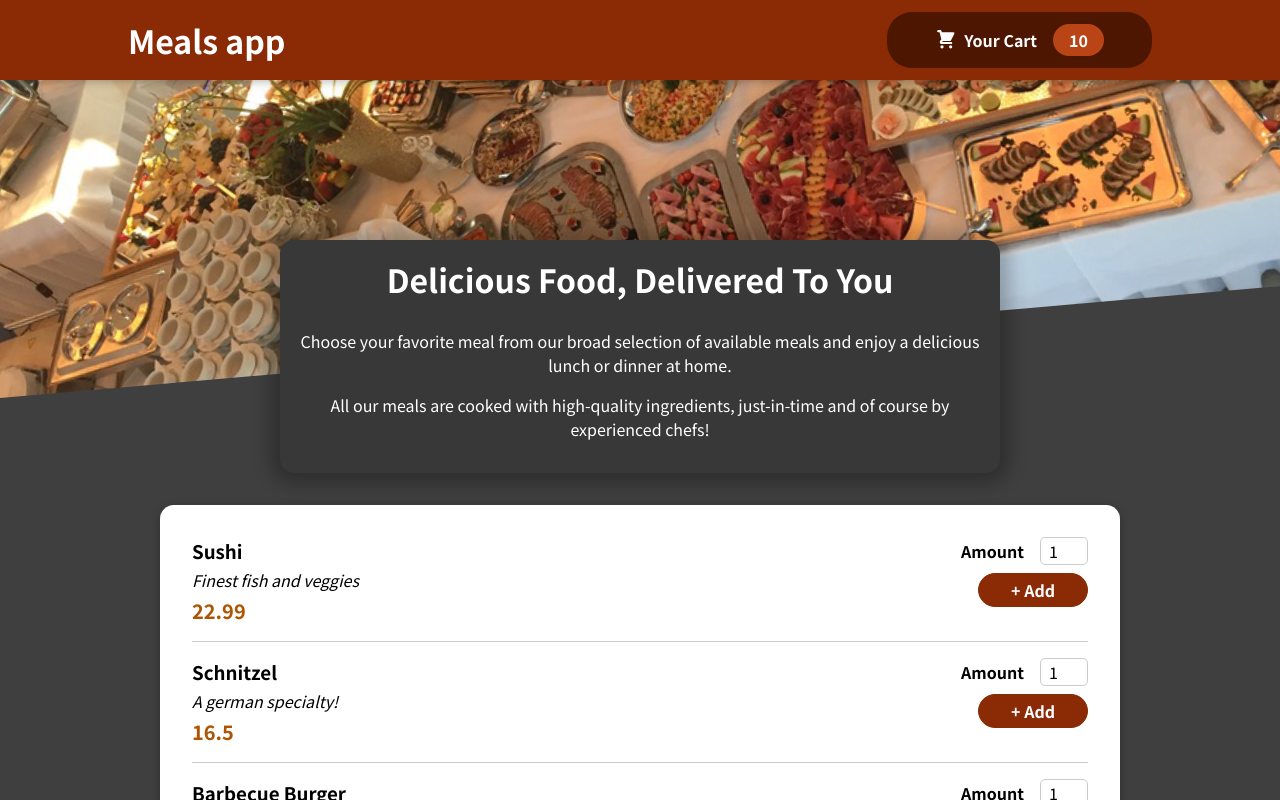
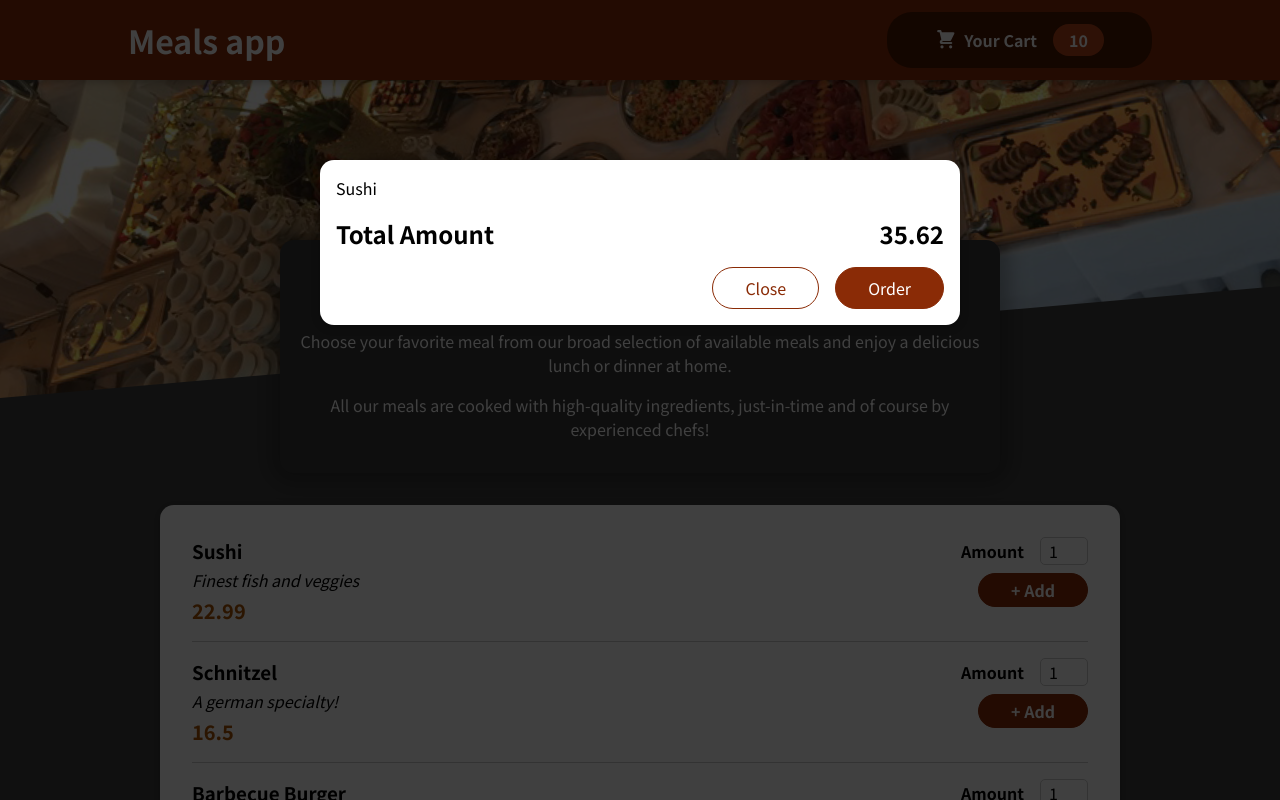
Before and after one commit to subhashini-19/FoodOrderApp, a React (Create React App) app: page / in a window 1280 px wide. Shown: the top 800 px of the page. Built offline with nearby package versions, Linux system fonts and the light colour scheme.

Commit message:
Adding Modal component

```diff
--- a/public/index.html
+++ b/public/index.html
@@ -28,6 +28,7 @@
   </head>
   <body>
     <noscript>You need to enable JavaScript to run this app.</noscript>
+    <div id="overlays"></div>
     <div id="root"></div>
     <!--
       This HTML file is a template.
--- a/src/App.js
+++ b/src/App.js
@@ -1,10 +1,12 @@
 import { Fragment } from "react";
+import Cart from "./components/Cart/Cart";
 import Header from "./components/Layout/Header";
 import Meals from "./components/Meals/Meals";
 
 function App() {
   return (
     <Fragment>
+      <Cart/>
        <Header></Header>
        <main>
          <Meals></Meals>
--- /dev/null
+++ b/src/components/Cart/Cart.js
@@ -0,0 +1,28 @@
+import Modal from '../UI/Modal/Modal';
+import classes from './Cart.module.css';
+
+const Cart = (props) => {
+  const cartItems = (
+    <ul className={classes['cart-items']}>
+      {[{ id: 'c1', name: 'Sushi', amount: 2, price: 12.99 }].map((item) => (
+        <li key={item.id}>{item.name}</li>
+      ))}
+    </ul>
+  );
+
+  return (
+    <Modal>
+      {cartItems}
+      <div className={classes.total}>
+        <span>Total Amount</span>
+        <span>35.62</span>
+      </div>
+      <div className={classes.actions}>
+        <button className={classes['button--alt']}>Close</button>
+        <button className={classes.button}>Order</button>
+      </div>
+    </Modal>
+  );
+};
+
+export default Cart;
--- /dev/null
+++ b/src/components/Cart/Cart.module.css
@@ -0,0 +1,46 @@
+.cart-items {
+    list-style: none;
+    margin: 0;
+    padding: 0;
+    max-height: 20rem;
+    overflow: auto;
+  }
+
+  .total {
+    display: flex;
+    justify-content: space-between;
+    align-items: center;
+    font-weight: bold;
+    font-size: 1.5rem;
+    margin: 1rem 0;
+  }
+
+  .actions {
+    text-align: right;
+  }
+
+  .actions button {
+    font: inherit;
+    cursor: pointer;
+    background-color: transparent;
+    border: 1px solid #8a2b06;
+    padding: 0.5rem 2rem;
+    border-radius: 25px;
+    margin-left: 1rem;
+  }
+
+  .actions button:hover,
+  .actions button:active {
+    background-color: #5a1a01;
+    border-color: #5a1a01;
+    color: white;
+  }
+
+  .actions .button--alt {
+    color: #8a2b06;
+  }
+
+  .actions .button {
+    background-color: #8a2b06;
+    color: white;
+  }
--- a/src/components/Meals/MealItemForm.js
+++ b/src/components/Meals/MealItemForm.js
@@ -1,19 +1,23 @@
-import classes from'./MealItemForm.module.css';
-import Input from '../UI/Input/Input';
+import classes from "./MealItemForm.module.css";
+import Input from "../UI/Input/Input";
 
-const MealItemForm = () => {
-    return <form className={classes.form}>
-        <Input label="Amount" input={{id:'Amount' ,
-    type: 'Number',
-    min: '1',
-    max : '5',
-    step : '1',
-    defaultValue : '1'
-    }}></Input>
-        <button>+ Add</button>
+const MealItemForm = (props) => {
+  return (
+    <form className={classes.form}>
+      <Input
+        label="Amount"
+        input={{
+          id: "Amount" + `${props.id}`,
+          type: "Number",
+          min: "1",
+          max: "5",
+          step: "1",
+          defaultValue: "1",
+        }}
+      ></Input>
+      <button>+ Add</button>
     </form>
-
-}
-
+  );
+};
 
 export default MealItemForm;
--- a/src/components/Meals/MenuItem.js
+++ b/src/components/Meals/MenuItem.js
@@ -11,7 +11,7 @@
           <div className={classes.price}>{props.item.price}</div>
         </div>
         <div>
-            <MealItemForm></MealItemForm>
+            <MealItemForm id={props.item.id}></MealItemForm>
         </div>
       </div>
     </li>
--- /dev/null
+++ b/src/components/UI/Modal/Modal.js
@@ -0,0 +1,32 @@
+import { Fragment } from 'react';
+import ReactDOM from 'react-dom';
+
+import classes from './Modal.module.css';
+
+const Backdrop = (props) => {
+  return <div className={classes.backdrop} />;
+};
+
+const ModalOverlay = (props) => {
+  return (
+    <div className={classes.modal}>
+      <div className={classes.content}>{props.children}</div>
+    </div>
+  );
+};
+
+const portalElement = document.getElementById('overlays');
+
+const Modal = (props) => {
+  return (
+    <Fragment>
+      {ReactDOM.createPortal(<Backdrop />, portalElement)}
+      {ReactDOM.createPortal(
+        <ModalOverlay>{props.children}</ModalOverlay>,
+        portalElement
+      )}
+    </Fragment>
+  );
+};
+
+export default Modal;
--- /dev/null
+++ b/src/components/UI/Modal/Modal.module.css
@@ -0,0 +1,40 @@
+.backdrop {
+    position: fixed;
+    top: 0;
+    left: 0;
+    width: 100%;
+    height: 100vh;
+    z-index: 20;
+    background-color: rgba(0, 0, 0, 0.75);
+  }
+
+  .modal {
+    position: fixed;
+    top: 20vh;
+    left: 5%;
+    width: 90%;
+    background-color: white;
+    padding: 1rem;
+    border-radius: 14px;
+    box-shadow: 0 2px 8px rgba(0, 0, 0, 0.25);
+    z-index: 30;
+    animation: slide-down 300ms ease-out forwards;
+  }
+
+  @media (min-width: 768px) {
+    .modal {
+      width: 40rem;
+      left: calc(50% - 20rem);
+    }
+  }
+
+  @keyframes slide-down {
+    from {
+      opacity: 0;
+      transform: translateY(-3rem);
+    }
+    to {
+      opacity: 1;
+      transform: translateY(0);
+    }
+  }
```
